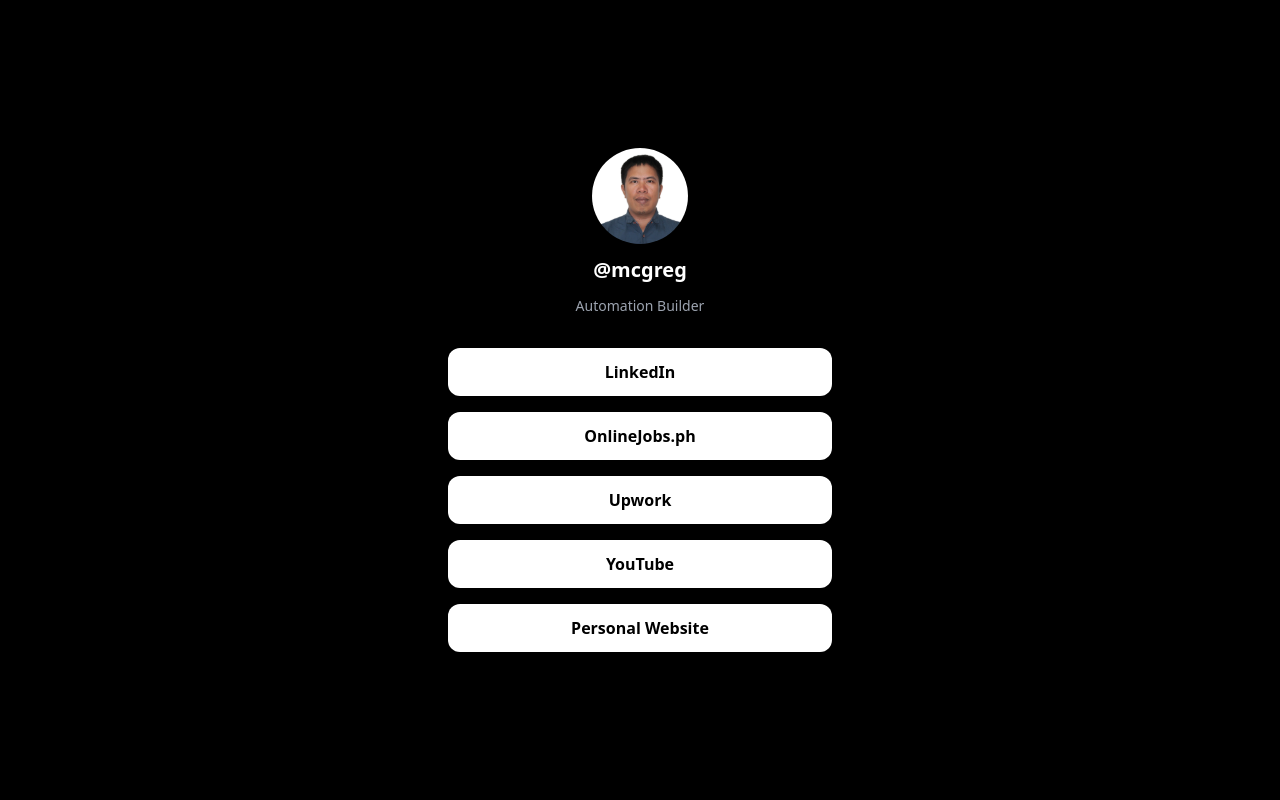
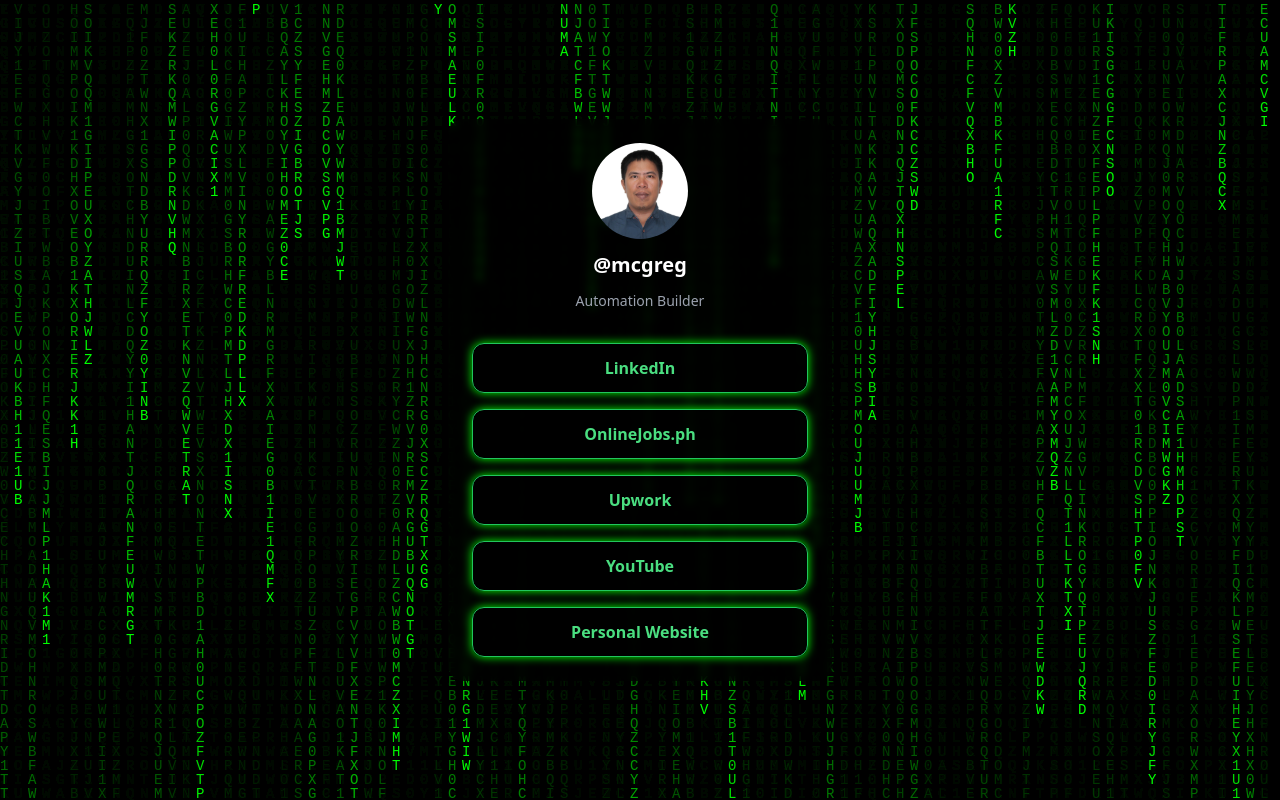
Before and after one commit to mcgreg-devlab/mcgreg-linkhub, a Next.js app: page / in a window 1280 px wide. Built offline with nearby package versions, Linux system fonts and the light colour scheme.

Commit message:
add matrix animation

```diff
--- a/app/page.tsx
+++ b/app/page.tsx
@@ -1,3 +1,7 @@
+"use client";
+
+import { useEffect } from "react";
+
 export default function Page() {
   const links = [
     { name: "LinkedIn", url: "https://www.linkedin.com/in/mcgreg-workflow-automation" },
@@ -7,9 +11,58 @@
     { name: "Personal Website", url: "https://mgseosolution.com/" }
   ];
 
+  useEffect(() => {
+    const canvas = document.getElementById("matrix") as HTMLCanvasElement;
+    const ctx = canvas.getContext("2d");
+
+    if (!ctx) return;
+
+    canvas.width = window.innerWidth;
+    canvas.height = window.innerHeight;
+
+    const letters = "01ABCDEFGHIJKLMNOPQRSTUVWXYZ";
+    const fontSize = 14;
+    const columns = Math.floor(canvas.width / fontSize);
+
+    const drops: number[] = Array(columns).fill(1);
+
+    function draw() {
+      ctx.fillStyle = "rgba(0, 0, 0, 0.05)";
+      ctx.fillRect(0, 0, canvas.width, canvas.height);
+
+      ctx.fillStyle = "#00ff00";
+      ctx.font = fontSize + "px monospace";
+
+      for (let i = 0; i < drops.length; i++) {
+        const text = letters.charAt(Math.floor(Math.random() * letters.length));
+        ctx.fillText(text, i * fontSize, drops[i] * fontSize);
+
+        if (drops[i] * fontSize > canvas.height && Math.random() > 0.975) {
+          drops[i] = 0;
+        }
+
+        drops[i]++;
+      }
+    }
+
+    const interval = setInterval(draw, 33);
+
+    return () => clearInterval(interval);
+  }, []);
+
   return (
-    <main className="min-h-screen bg-black text-white flex flex-col items-center justify-center px-4">
+    <main className="min-h-screen text-white flex flex-col items-center justify-center px-4 relative overflow-hidden">
 
+      {/* MATRIX CANVAS */}
+      <canvas
+        id="matrix"
+        className="fixed top-0 left-0 w-full h-full z-0"
+      />
+
+      {/* GLASS CONTAINER */}
+      <div className="relative z-10 bg-black/70 backdrop-blur-sm p-6 rounded-2xl w-full max-w-sm flex flex-col items-center">
+
+        {/* PROFILE */}
         <div className="flex flex-col items-center gap-3 mb-8">
           <img
             src="/mcgreg.jpg"
@@ -20,19 +73,22 @@
           <p className="text-sm text-gray-400">Automation Builder</p>
         </div>
 
-      <div className="flex flex-col gap-4 w-full max-w-sm">
+        {/* LINKS */}
+        <div className="flex flex-col gap-4 w-full">
           {links.map((link, index) => (
             <a
               key={index}
               href={link.url}
               target="_blank"
-            className="bg-white text-black text-center py-3 rounded-xl font-semibold"
+              rel="noopener noreferrer"
+              className="text-green-400 border border-green-500 text-center py-3 rounded-xl font-semibold bg-black/60 hover:bg-green-500 hover:text-black transition duration-300 shadow-[0_0_10px_#00ff00] hover:shadow-[0_0_20px_#00ff00]"
             >
               {link.name}
             </a>
           ))}
         </div>
 
+      </div>
     </main>
   );
 }
```
Also changed, not shown: public/matrix-bg.png (added). Lines whose indentation alone changed are shown as unchanged.
